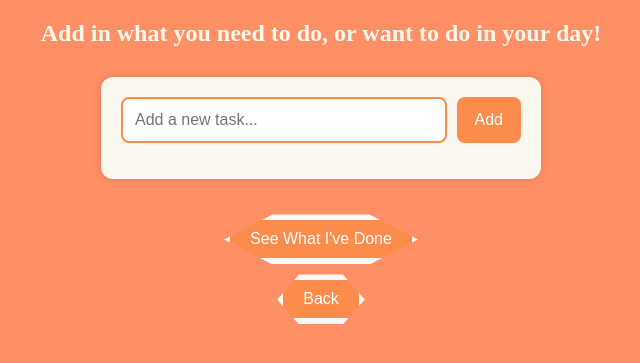
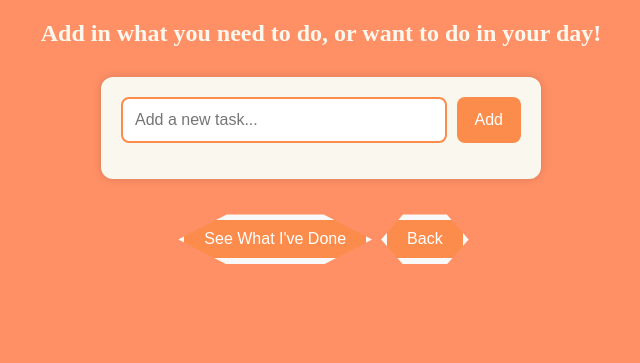
Before and after one commit to Liv2334/Plant-Watering-Get-To-Do, a plain HTML site: page getToDo.html in a window 1280 px wide. Shown: the part 129-492 px from the top of the page, without its empty margins (319-959 px from the left). Drawn offline with Linux system fonts and the light colour scheme.

Commit message:
Update getToDo.html

```diff
--- a/getToDo.html
+++ b/getToDo.html
@@ -25,14 +25,11 @@
         <a href="whatI'veDone.html">
             <button class="diamond-button" type="button">See What I've Done</button>
         </a>
+
+            <button class="diamond-button" type="button">Back</button>
+
     </div>
 
-
-     <div class="center-buttons">
-    <a href="index.html">
-    <button class="diamond-button" type="button">Back</button>
-    </a>
-</div>
 
     <script src="script.js"></script>
 
```
